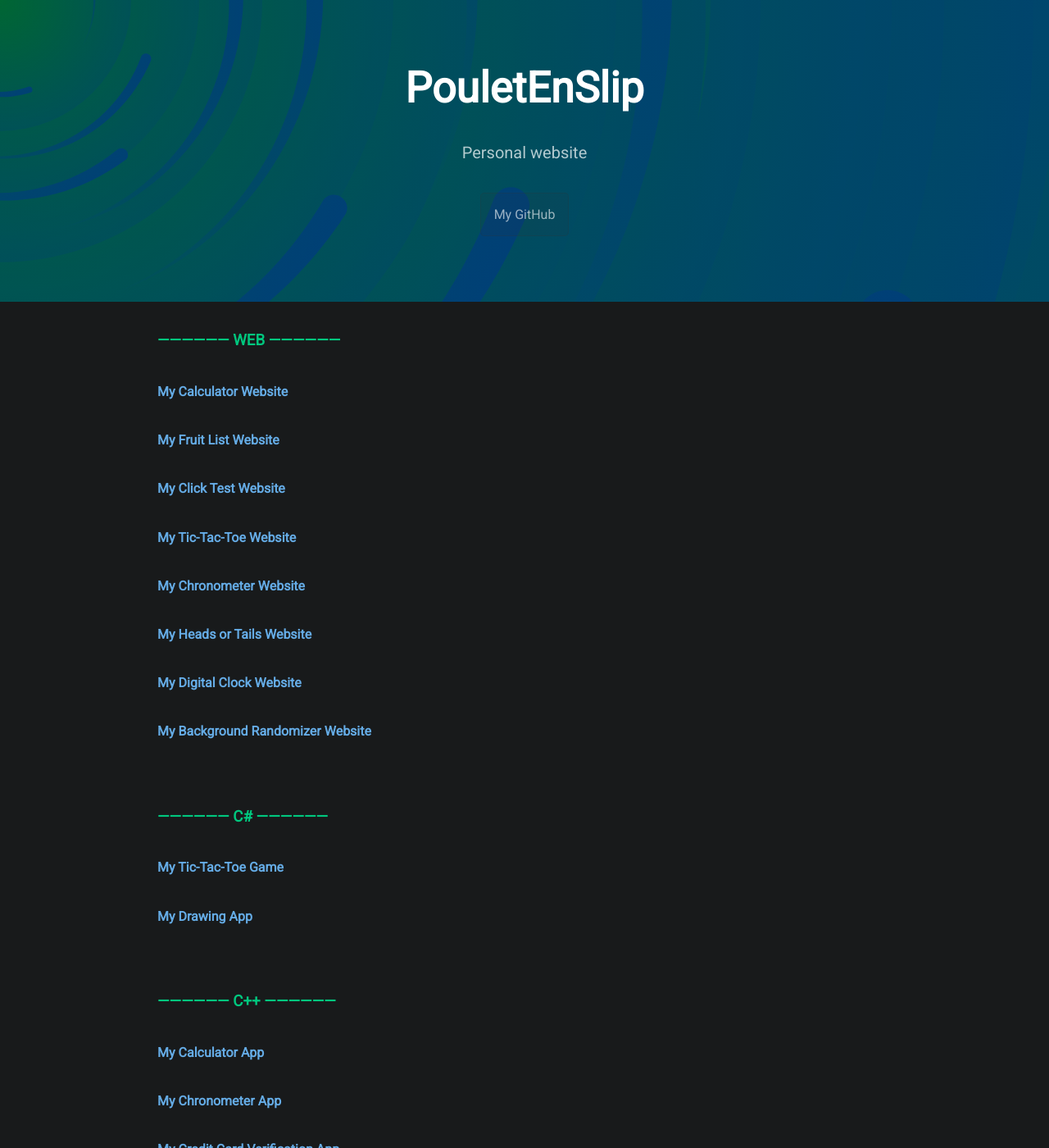
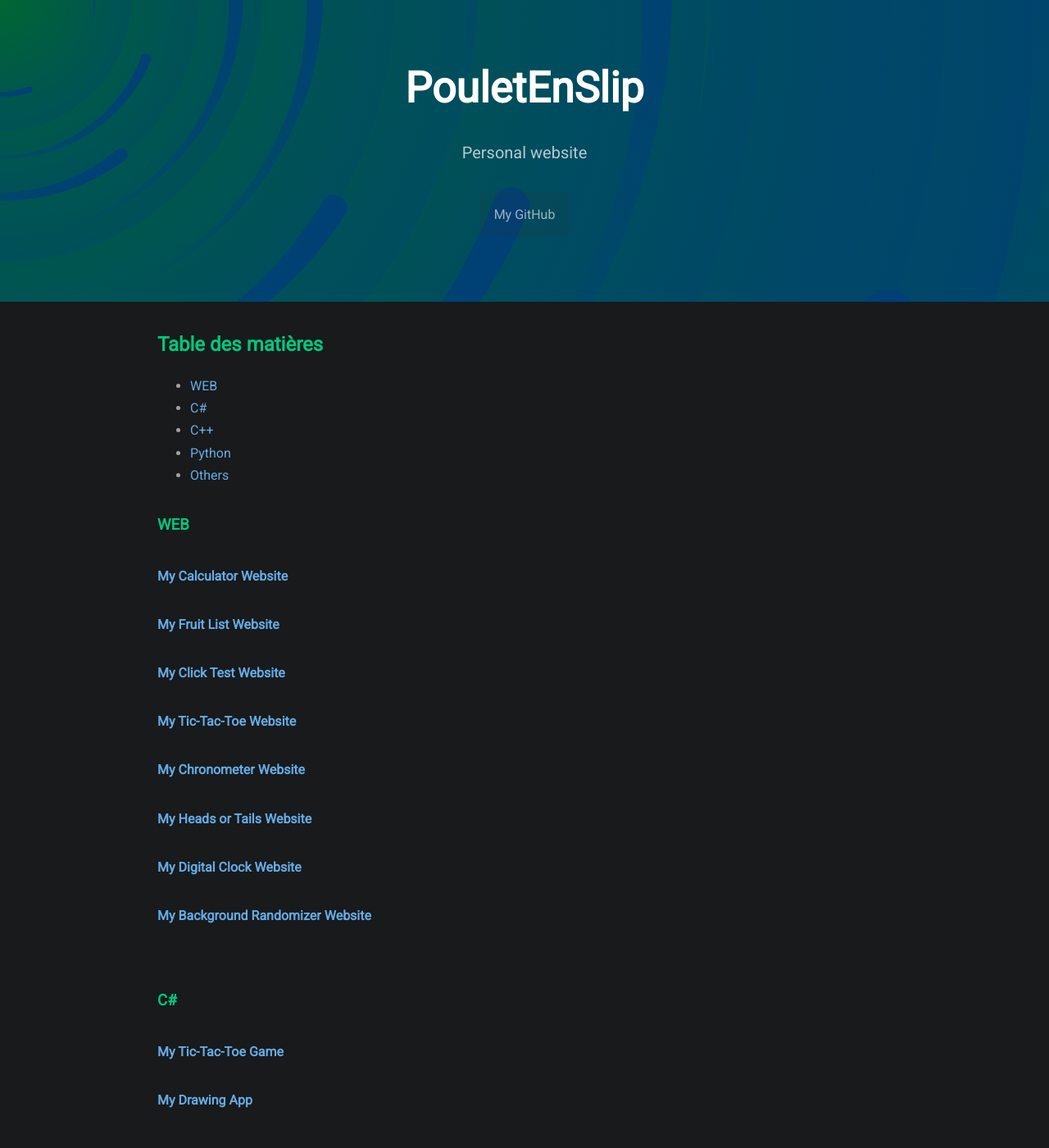
Before and after one commit to PouletEnSlip/pouletenslip.github.io, a Jekyll site: the page built from index.md, in a window 1280 px wide and 1400 px high. Shown: the whole window at 82% size. Built offline with Jekyll 4.4.1, drawn with Linux system fonts in a browser that asks for light colours; our own code applies the rules of GitHub Pages for plain Markdown files; some of the changed text lies outside the part shown.

Commit message:
Update index.md

```diff
--- a/index.md
+++ b/index.md
@@ -2,7 +2,14 @@
 layout: default
 ---
 
-### ------------------ WEB ------------------
+## Table des matières
+- [WEB](#web)
+- [C#](#c#)
+- [C++](#c++)
+- [Python](#python)
+- [Others](#others)
+
+### WEB
 #### [My Calculator Website](pages/calculator/)
 #### [My Fruit List Website](pages/fruits/)
 #### [My Click Test Website](pages/clicktest/)
@@ -13,12 +20,12 @@ layout: default
 #### [My Background Randomizer Website](pages/color/)
 <br>
 
-### ------------------ C# ------------------
+### C#
 #### [My Tic-Tac-Toe Game](https://github.com/PouletEnSlip/TicTacToeCSharp)
 #### [My Drawing App](https://github.com/PouletEnSlip/Drawing)
 <br>
 
-### ------------------ C++ ------------------
+### C++
 #### [My Calculator App](https://github.com/PouletEnSlip/Calculator)
 #### [My Chronometer App](https://github.com/PouletEnSlip/Chronometer)
 #### [My Credit Card Verification App](https://github.com/PouletEnSlip/CreditCardVerification)
@@ -28,12 +35,12 @@ layout: default
 #### [My Console "The Price Is Right" Game (in French)](https://github.com/PouletEnSlip/ThePriceIsRight)
 <br>
 
-### ------------------ Python ------------------
+### Python
 #### [My Snake Game](https://github.com/PouletEnSlip/Snake)
 #### [My MQTT Client App](https://github.com/PouletEnSlip/MQTT)
 <br>
 
-### ------------------ Others ------------------
+### Others
 #### [My Minecraft Resource Pack](pages/cotcotpack)
 #### [My Windows Optimization Guide (in French)](pages/opti)
 #### [My Linux Commands Cheat Sheet](https://github.com/PouletEnSlip/Linux)
```
